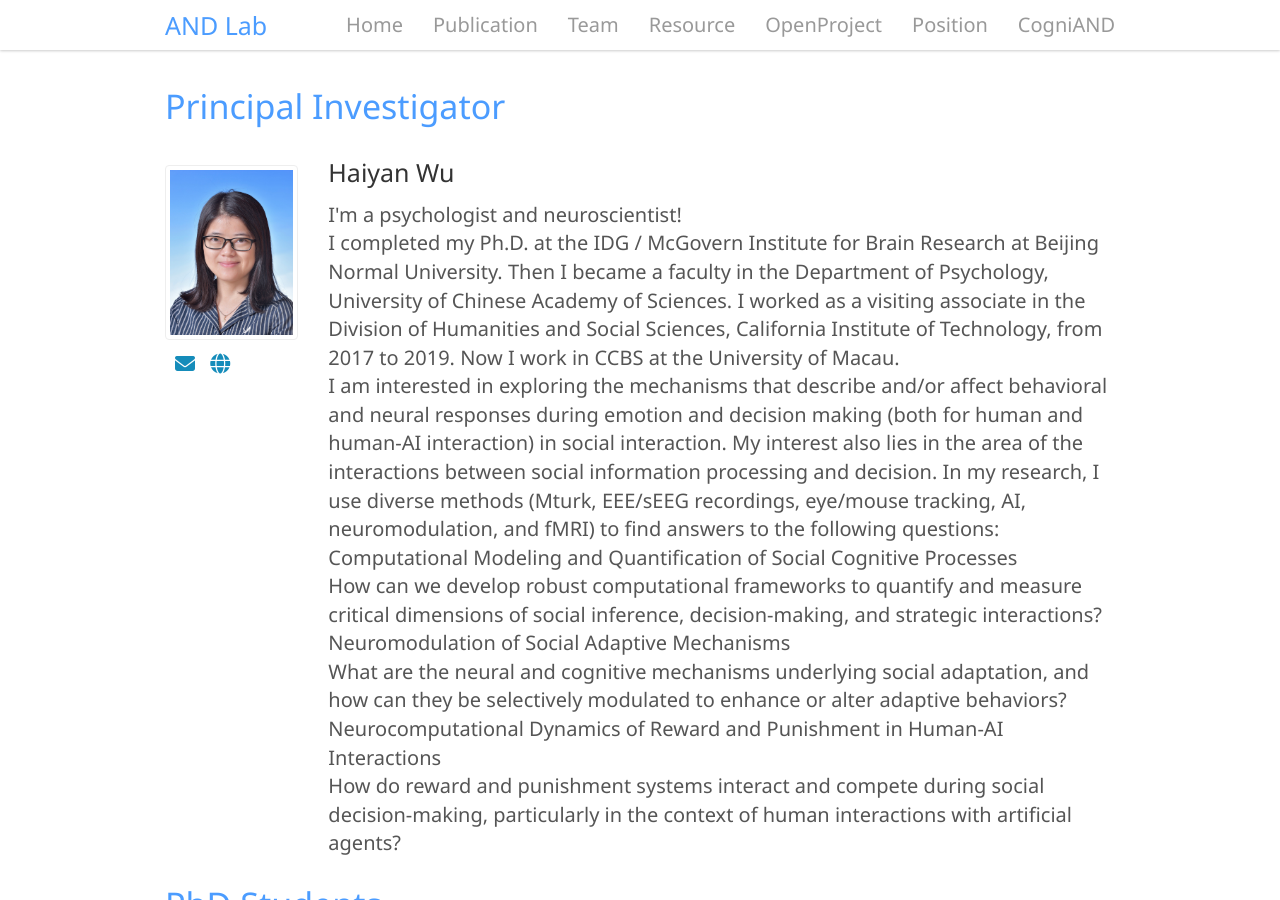
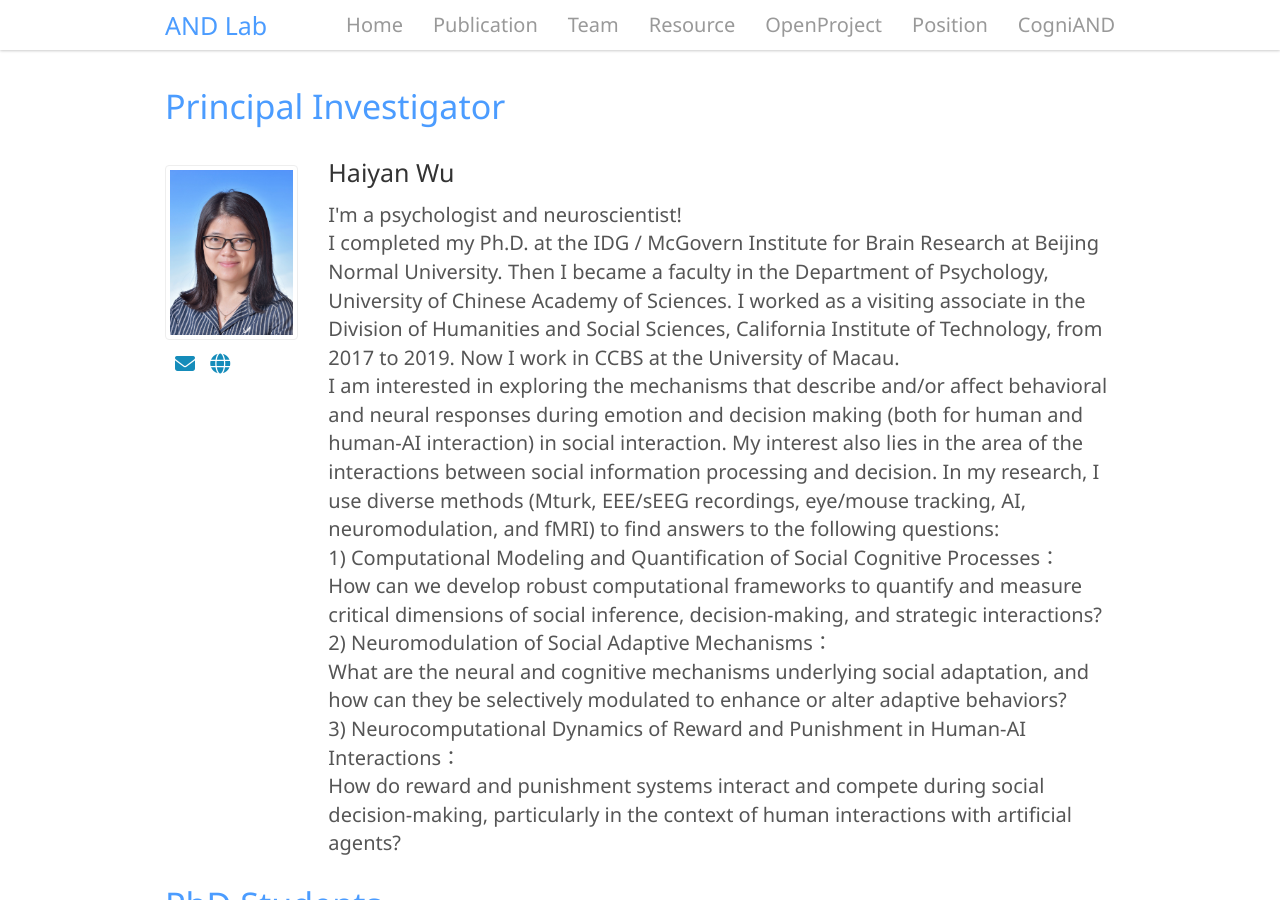
Before and after one commit to andlab-um/lab-website, a Jekyll site: the page built from _pages/team.html, in a window 1280 px wide and 900 px high. Built offline with Jekyll 4.4.1, drawn with Linux system fonts in a browser that asks for light colours; nearby versions of some CDN libraries.

Commit message:
Update member.yml

```diff
--- a/_data/member.yml
+++ b/_data/member.yml
@@ -6,12 +6,12 @@
         - I'm a psychologist and neuroscientist!
         - I completed my Ph.D. at the IDG / McGovern Institute for Brain Research at Beijing Normal University. Then I became a faculty in the Department of Psychology, University of Chinese Academy of Sciences. I worked as a visiting associate in the Division of Humanities and Social Sciences, California Institute of Technology, from 2017 to 2019.  Now I work in CCBS at the University of Macau.
         - "I am interested in exploring the mechanisms that describe and/or affect behavioral and neural responses during emotion and decision making (both for human and human-AI interaction) in social interaction. My interest also lies in the area of the interactions between social information processing and decision. In my research, I use diverse methods (Mturk, EEE/sEEG recordings, eye/mouse tracking, AI, neuromodulation, and fMRI) to find answers to the following questions:"
-        - Computational Modeling and Quantification of Social Cognitive Processes
-        - How can we develop robust computational frameworks to quantify and measure critical dimensions of social inference, decision-making, and strategic interactions?
-        - Neuromodulation of Social Adaptive Mechanisms
-        - What are the neural and cognitive mechanisms underlying social adaptation, and how can they be selectively modulated to enhance or alter adaptive behaviors?
-        - Neurocomputational Dynamics of Reward and Punishment in Human-AI Interactions
-        - How do reward and punishment systems interact and compete during social decision-making, particularly in the context of human interactions with artificial agents?
+        - 1) Computational Modeling and Quantification of Social Cognitive Processes：
+        -    How can we develop robust computational frameworks to quantify and measure critical dimensions of social inference, decision-making, and strategic interactions?
+        - 2) Neuromodulation of Social Adaptive Mechanisms：
+        -    What are the neural and cognitive mechanisms underlying social adaptation, and how can they be selectively modulated to enhance or alter adaptive behaviors?
+        - 3) Neurocomputational Dynamics of Reward and Punishment in Human-AI Interactions：
+        -    How do reward and punishment systems interact and compete during social decision-making, particularly in the context of human interactions with artificial agents?
       social:
         email: haiyanwu@um.edu.mo
         website: "https://haiyanwu.wixsite.com/haiyanwu"
```
